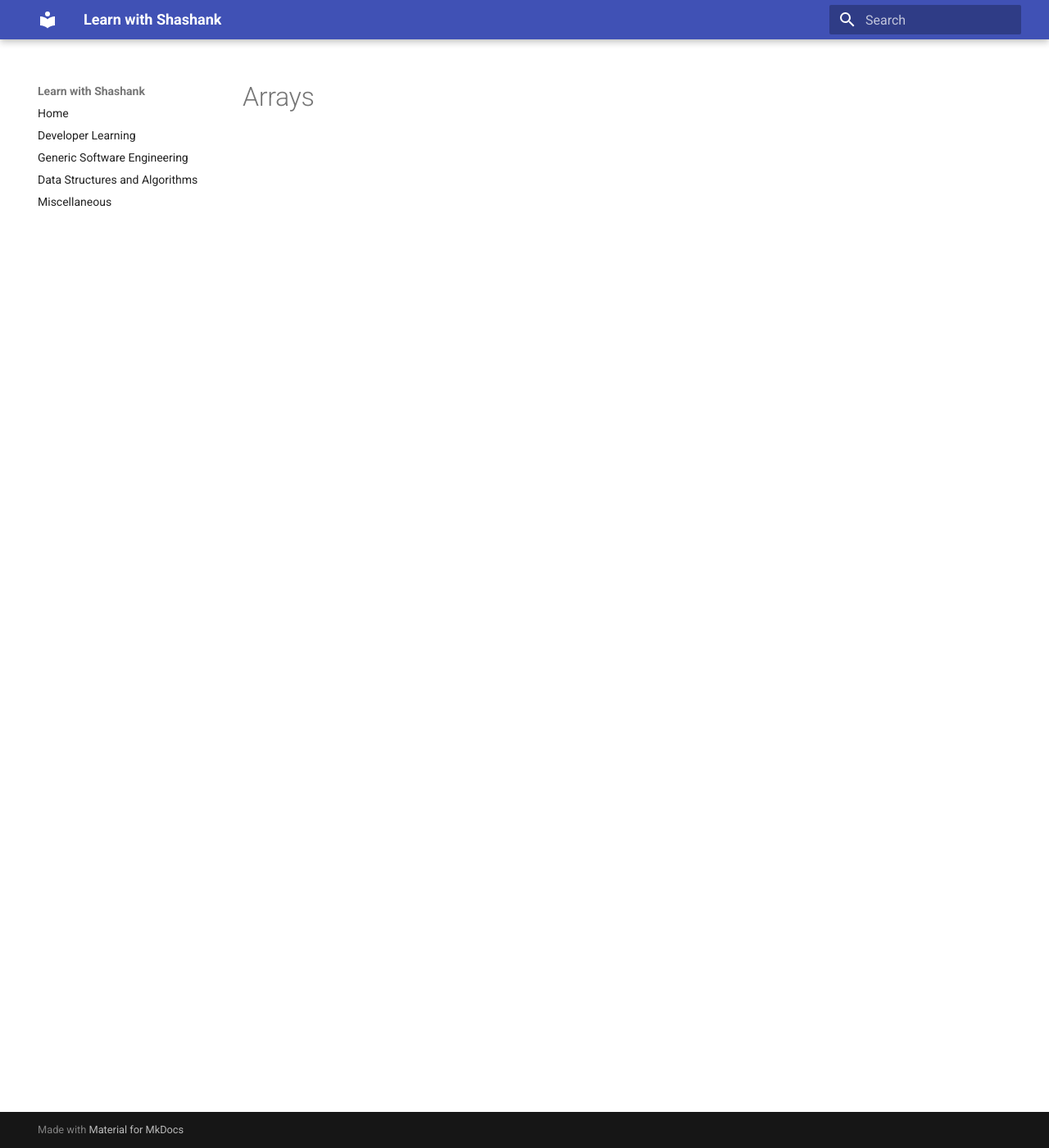
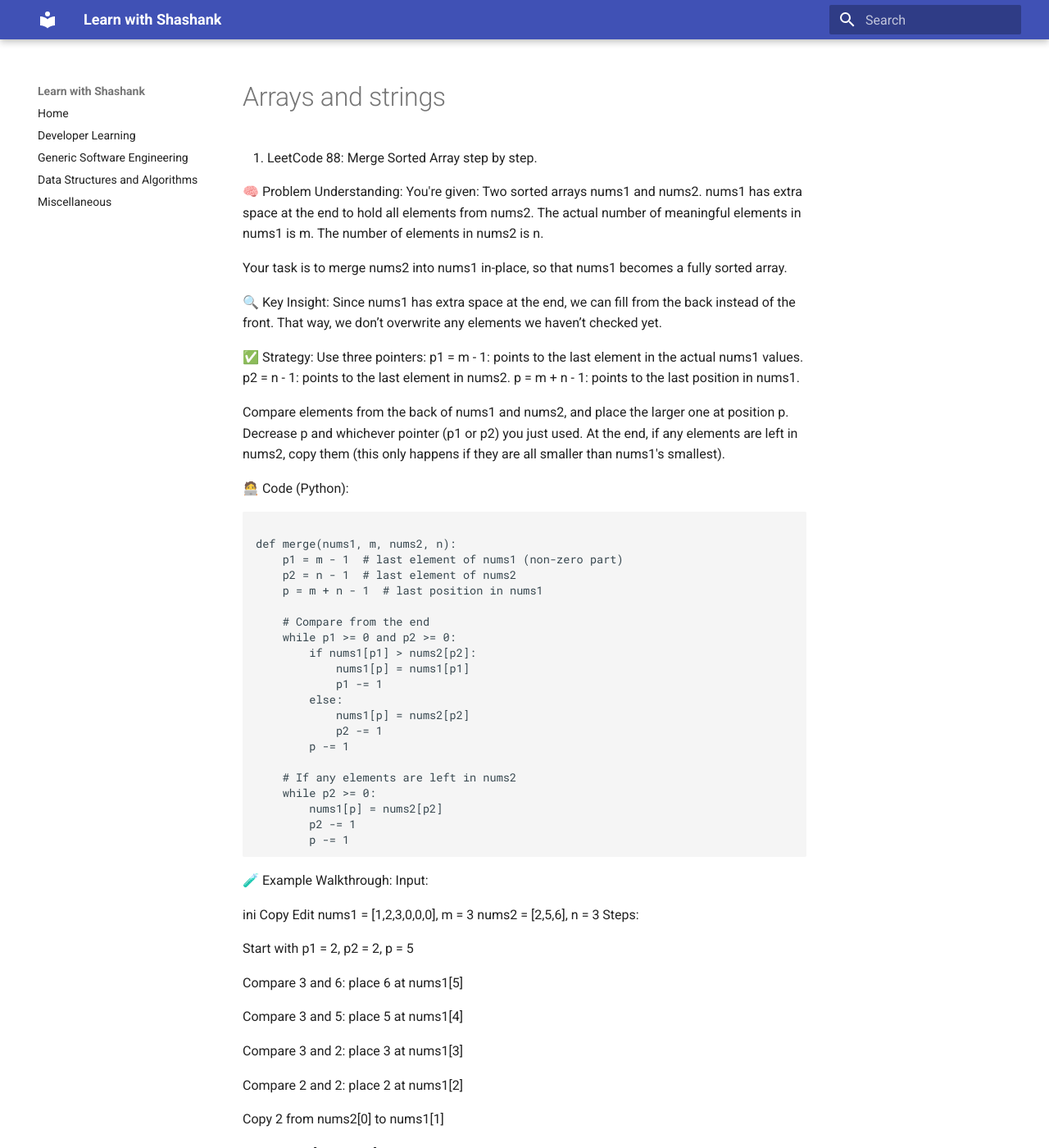
Before and after one commit to shashankshet/Learn-with-Shashank, an MkDocs documentation site: the page built from docs/DataStructuresAndAlgorithms/Arrays.md, in a window 1280 px wide and 1400 px high. Shown: the whole window at 82% size. Built offline with MkDocs 1.6.1 and Material for MkDocs 9.7.7, drawn with Linux system fonts in a browser that asks for light colours; some of the changed text lies outside the part shown.

Commit message:
arrays1 solustion

````diff
--- a/docs/DataStructuresAndAlgorithms/Arrays.md
+++ b/docs/DataStructuresAndAlgorithms/Arrays.md
@@ -1 +1,73 @@
-# Arrays
+# Arrays and strings
+
+1. LeetCode 88: Merge Sorted Array step by step.
+
+🧠 Problem Understanding:
+You're given:
+Two sorted arrays nums1 and nums2.
+nums1 has extra space at the end to hold all elements from nums2.
+The actual number of meaningful elements in nums1 is m.
+The number of elements in nums2 is n.
+
+Your task is to merge nums2 into nums1 in-place, so that nums1 becomes a fully sorted array.
+
+🔍 Key Insight:
+Since nums1 has extra space at the end, we can fill from the back instead of the front. That way, we don’t overwrite any elements we haven’t checked yet.
+
+✅ Strategy:
+Use three pointers:
+p1 = m - 1: points to the last element in the actual nums1 values.
+p2 = n - 1: points to the last element in nums2.
+p = m + n - 1: points to the last position in nums1.
+
+Compare elements from the back of nums1 and nums2, and place the larger one at position p.
+Decrease p and whichever pointer (p1 or p2) you just used.
+At the end, if any elements are left in nums2, copy them (this only happens if they are all smaller than nums1's smallest).
+
+🧑‍💻 Code (Python):
+```
+
+def merge(nums1, m, nums2, n):
+    p1 = m - 1  # last element of nums1 (non-zero part)
+    p2 = n - 1  # last element of nums2
+    p = m + n - 1  # last position in nums1
+
+    # Compare from the end
+    while p1 >= 0 and p2 >= 0:
+        if nums1[p1] > nums2[p2]:
+            nums1[p] = nums1[p1]
+            p1 -= 1
+        else:
+            nums1[p] = nums2[p2]
+            p2 -= 1
+        p -= 1
+
+    # If any elements are left in nums2
+    while p2 >= 0:
+        nums1[p] = nums2[p2]
+        p2 -= 1
+        p -= 1
+```
+🧪 Example Walkthrough:
+Input:
+
+ini
+Copy
+Edit
+nums1 = [1,2,3,0,0,0], m = 3
+nums2 = [2,5,6], n = 3
+Steps:
+
+Start with p1 = 2, p2 = 2, p = 5
+
+Compare 3 and 6: place 6 at nums1[5]
+
+Compare 3 and 5: place 5 at nums1[4]
+
+Compare 3 and 2: place 3 at nums1[3]
+
+Compare 2 and 2: place 2 at nums1[2]
+
+Copy 2 from nums2[0] to nums1[1]
+
+Final result: [1,2,2,3,5,6]
````
